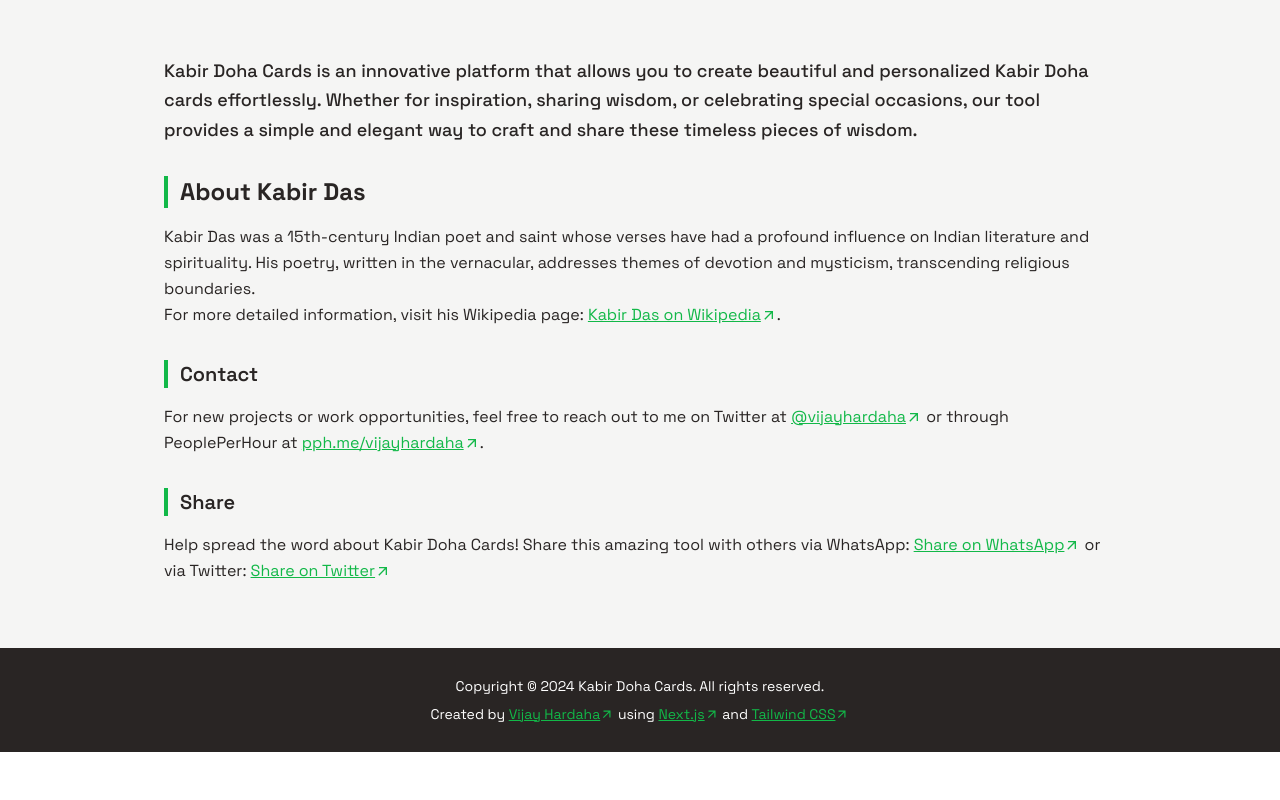
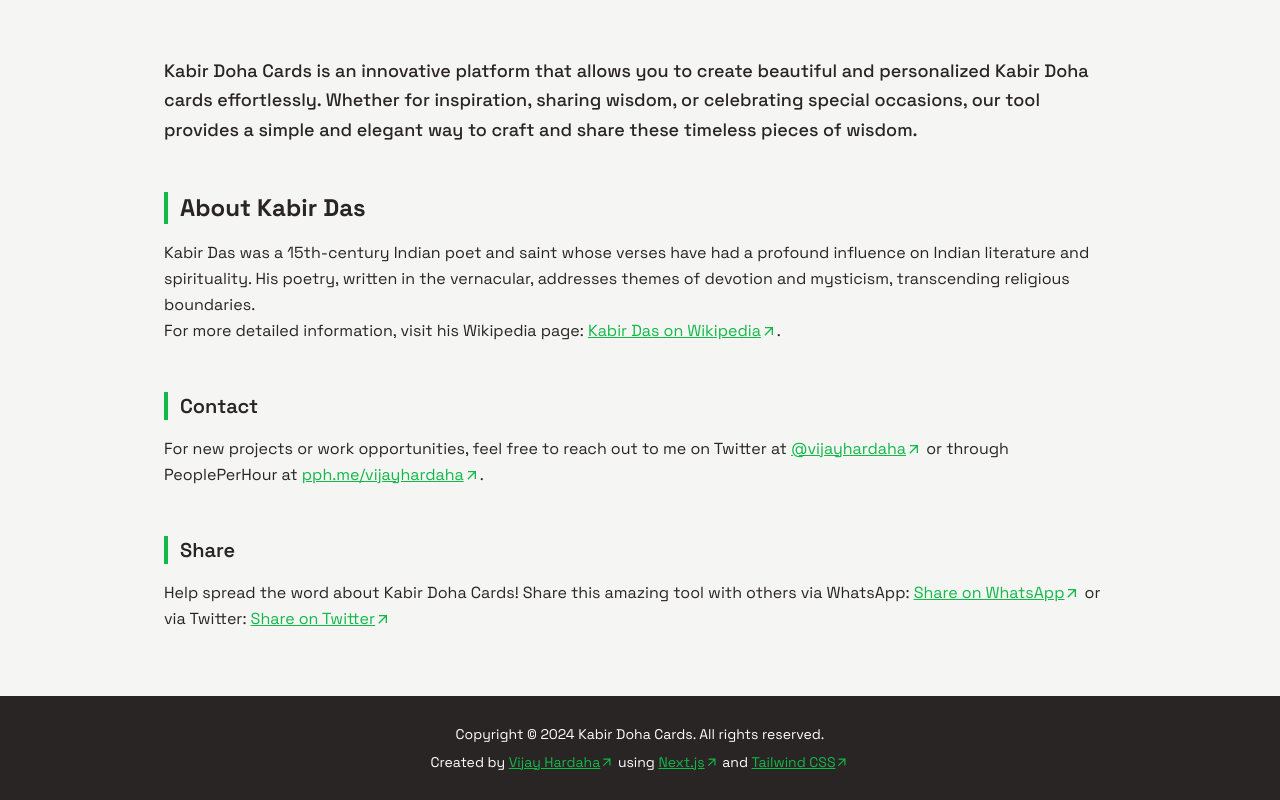
Before and after one commit to vijayhardaha/kabir-doha-cards, a Next.js app: page / in a window 1280 px wide. Shown: the part 954-1754 px from the top of the page. Before the commit the page ends 1706 px from the top, so only its background shows below. Built offline with nearby package versions, Linux system fonts and the light colour scheme; no server answers.

Commit message:
refactor: increase margin between footer sections

```diff
--- a/src/components/Footer.js
+++ b/src/components/Footer.js
@@ -16,7 +16,7 @@ const Footer = () => (
 		{/* Top section with light stone background */}
 		<div className="bg-stone-100 text-stone-800 py-16">
 			<div className="container mx-auto">
-				<p className="mb-8 text-lg font-medium leading-relaxed">
+				<p className="mb-12 text-lg font-medium leading-relaxed">
 					Kabir Doha Cards is an innovative platform that allows you to create beautiful and personalized Kabir Doha
 					cards effortlessly. Whether for inspiration, sharing wisdom, or celebrating special occasions, our tool
 					provides a simple and elegant way to craft and share these timeless pieces of wisdom.
@@ -25,7 +25,7 @@ const Footer = () => (
 				<h2 className="mb-4 text-2xl font-bold border-l-4 border-primary pl-3" id="about-kabir-das">
 					About Kabir Das
 				</h2>
-				<p className="mb-8 leading-relaxed">
+				<p className="mb-12 leading-relaxed">
 					Kabir Das was a 15th-century Indian poet and saint whose verses have had a profound influence on Indian
 					literature and spirituality. His poetry, written in the vernacular, addresses themes of devotion and
 					mysticism, transcending religious boundaries.
@@ -47,7 +47,7 @@ const Footer = () => (
 				<h3 className="mb-4 text-xl font-semibold border-l-4 border-primary pl-3" id="contact">
 					Contact
 				</h3>
-				<p className="mb-8 leading-relaxed">
+				<p className="mb-12 leading-relaxed">
 					For new projects or work opportunities, feel free to reach out to me on Twitter at{" "}
 					<a
 						href="https://twitter.com/vijayhardaha"
```
